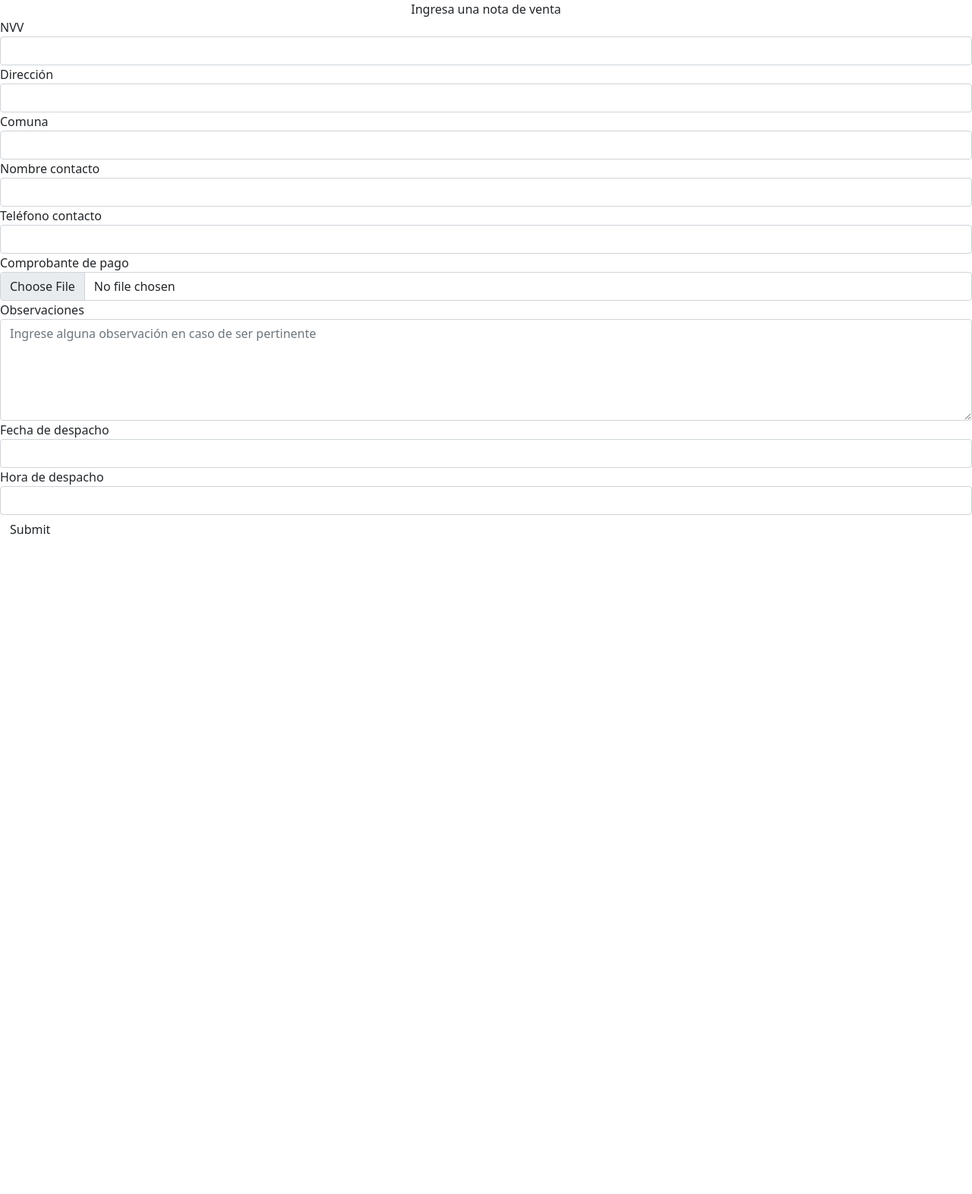
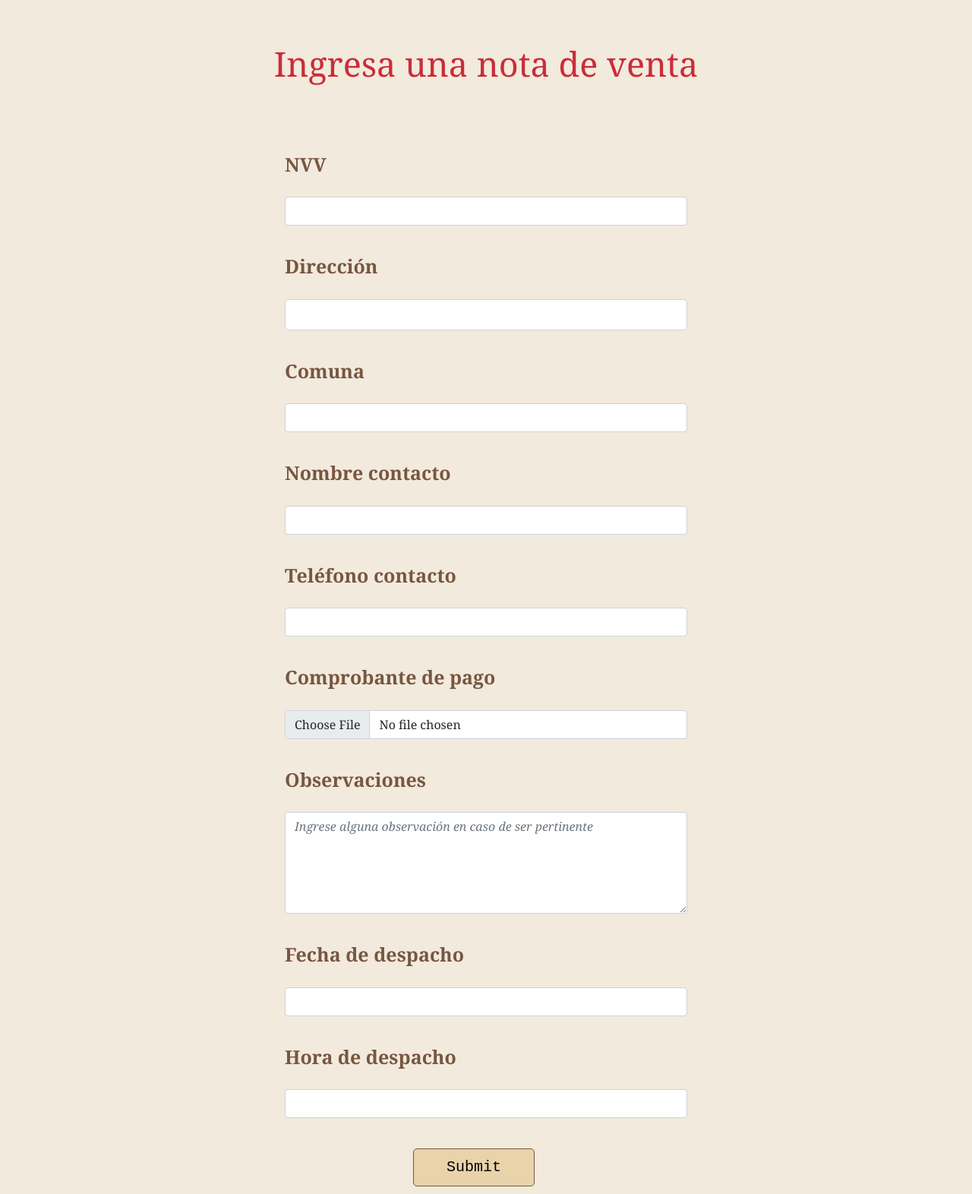
Before and after one commit to ElViisho/ProjectMejoraDespacho, a Django app: page /form in a window 1280 px wide. Shown: the whole page at 76% size. Before the commit the page ends 703 px from the top, so only its background shows below. Run offline with Django 4.2, Linux system fonts and the light colour scheme.

Commit message:
Basic form for submitting

```diff
--- a/AppMejoraDespacho/form.py
+++ b/AppMejoraDespacho/form.py
@@ -3,9 +3,8 @@ from django.forms import ModelForm
 from django.contrib.auth.forms import UserCreationForm
 from django.contrib.auth.models import User
 from AppMejoraDespacho.models import *
+import re
 
-patron_alpanum = r"[a-zA-Z0-9 ]*"
-patron_alphabetic = r"[a-zA-Z ]*"
 
 def validar_archivo(archivo):
     '''
@@ -37,3 +36,23 @@ class ingresoForm(forms.Form):
     observaciones = forms.CharField(label="Observaciones", required = False, widget=forms.Textarea(attrs={"rows":5, "cols":20, "placeholder": "Ingrese alguna observación en caso de ser pertinente"}))
     fecha_despacho = forms.DateField(label='Fecha de despacho', input_formats=['%d/%m/%Y'], required=True)
     hora_despacho = forms.TimeField(label='Hora de despacho', input_formats=['%H:%M'], required=True)
+
+    def clean_nvv(self):
+        '''
+        Metodo que validara el campo de nvv
+        '''
+        dato = self.cleaned_data['nvv']
+        regex = re.compile(r'(V[0-9]*)')
+        if(regex.fullmatch(dato) is None):
+            raise forms.ValidationError("Error con el campo NVV: ingrese formato correcto (V123456)")
+        return dato
+
+    def clean_cont_telefono(self):
+        '''
+        Metodo que validara el campo de telefono
+        '''
+        dato = self.cleaned_data['cont_telefono']
+        regex = re.compile(r'(\+?[0-9]+)')
+        if(regex.fullmatch(dato) is None):
+            raise forms.ValidationError("Error con el campo Teléfono: número de teléfono inválido")
+        return dato
--- a/AppMejoraDespacho/models.py
+++ b/AppMejoraDespacho/models.py
@@ -13,7 +13,7 @@ class Ordenes(models.Model):
     nvv = models.CharField(max_length = 20, primary_key=True)
     fecha_nvv = models.DateField(db_index=True)
     fecha_solicitud = models.DateField(auto_now_add=True, db_index=True)
-    rut = models.CharField(max_length=12, db_index=True)
+    rut = models.CharField(max_length=13, db_index=True)
     cliente = models.CharField(max_length=200, db_index=True)
     direccion = models.CharField(max_length=250)
     comuna = models.CharField(max_length=50, db_index=True)
--- /dev/null
+++ b/AppMejoraDespacho/static/css/apprest.css
@@ -0,0 +1,107 @@
+body {
+	background-color: #f2eadc;
+	font-family:  "Playfair Display", Georgia, "Times New Roman", serif/*rtl:Amiri, Georgia, "Times New Roman", serif*/;;
+}
+
+.menu {
+	margin-bottom: 2%;
+	grid-column: auto;
+	padding-bottom: 8px;
+	text-align: center;
+	background-color: #c92d39;
+	border-radius: 5px;
+}
+
+.opcion-menu{
+	background-color: #f2eadc;
+	display: inline-block;
+	text-align: center;
+	margin: 10px;
+	color: rgb(255, 255, 255);
+	padding-top: 8px;
+	padding-bottom: 8px;
+	padding-left: 8px;
+	padding-right: 8px;
+	border-radius: 5px;
+	transition: background-color 1s, border-radius 1s;
+}
+
+.opcion-menu:hover {
+	cursor: pointer;
+	background-color: white;
+	color: rgb(230, 204, 204);
+	border-color: white;
+}
+
+.opcion-link{
+	color: black;
+	text-decoration: none;
+}
+
+.titulo_pagina {
+	font-size: 45px;
+	text-align: center;
+    font-family: "Playfair Display", Georgia, "Times New Roman", serif/*rtl:Amiri, Georgia, "Times New Roman", serif*/;
+	margin-bottom: 50px;
+	margin-top: 50px;
+	margin-left: 25%;
+	color: #c92d39;
+	border-radius: 50%;
+	width: 50%;
+	height: 25%;
+}
+
+input#buscador{
+    border-radius: 5px;
+	width: fit-content;
+    background-color: rgb(255 228 196);
+    text-align: justify;
+    color: rgb(119, 86, 65);
+}
+
+input#buscador_boton{
+    color:black;
+    font-family: 'Courier New', Courier, monospace;
+    font-style: normal;
+    transition: background-color 1s , border-color 1s;
+    background-color: rgb(233, 211, 170);
+    border-radius: 5px;
+    border-color: rgb(119, 86, 65);
+    border-style: solid;
+    border-radius: 5px;
+    text-align: center;
+}
+
+input#buscador_boton:hover{
+	cursor: pointer;
+}
+
+.icons{
+	text-align: center;
+	margin-bottom: 5%;
+}
+
+@media only screen and (max-width: 700px) {
+	.menu{
+		display: block;
+	}
+}
+
+@media only screen and (min-width: 850px) {
+	.titulo {
+		margin-left: 25%;
+		margin-right: 25%;
+	}
+}
+
+.calificacion{
+    background-color: white;
+    border: 1px solid rgba(0,0,0,.125);
+    padding: 15px;
+    margin-bottom: 10px;
+}
+
+.calif:hover{
+    background-color: rgb(248, 240, 240);
+    cursor: pointer;
+}
--- /dev/null
+++ b/AppMejoraDespacho/static/css/apprest_form.css
@@ -0,0 +1,92 @@
+.form{
+    margin-left: 25%;
+    margin-right: 25%;
+    padding-top: 10px;
+    border-radius: 10px;
+}
+
+td{
+    padding-right: 15px;
+    color: #5b3924;
+    font-style: oblique;
+}
+
+label{
+    font-size: 25px;
+    color: rgb(119, 86, 65);
+    font-weight: bold;
+}
+
+.block-form{
+    margin-top: 15px;
+    margin-bottom: 25px;
+    margin-left: 50px;
+    margin-right: 50px;
+    display: grid;
+    padding: 5px;
+}
+
+.check-form{
+    text-align: justify;
+    justify-content: space-evenly;
+}
+
+input#id_nombre, input#id_pais, input#id_ciudad, input#id_direccion, textarea{
+    font-size: large;
+    border-radius: 5px;
+    background-color: white;
+    font-style: italic;
+    color: #5b3924;
+}
+
+#descripcion{
+    border-radius: 5px;
+    background-color: white;
+    font-style: italic;
+    text-align: justify;
+    color: #5b3924;
+}
+
+input#foto{
+    color:black;
+    font-family: 'Courier New', Courier, monospace;
+    font-style: normal;
+    transition: background-color 1s , border-color 1s;
+    background-color: rgb(233, 211, 170);
+    border-radius: 5px;
+    text-align: center;
+}
+
+#boton{
+    color:black;
+    font-size: 20px;
+    font-family: 'Courier New', Courier, monospace;
+    font-style: normal;
+    transition: background-color 1s , border-color 1s;
+    background-color: rgb(233, 211, 170);
+    border-radius: 5px;
+    border-color: rgb(119, 86, 65);
+    border-style: solid;
+    border-radius: 5px;
+    margin-top: 10px;
+    margin-bottom: 10px;
+    margin-left: 35%;
+    text-align: center;
+    width: 25%;
+    height: 50px;
+}
+
+#boton:hover{
+    cursor: pointer;
+    background-color: rgb(253, 253, 253);
+    border-color: aliceblue;
+    transition-duration: 1s;
+}
+
+@media only screen and (max-width: 950px) {
+    .form{
+        margin-left: 25px;
+        margin-right: 25px;
+        transition: margin-left 2s, margin-right 2s;
+    }
+}
--- /dev/null
+++ b/AppMejoraDespacho/static/js/js_form.js
@@ -0,0 +1,6 @@
+
+// Redicicionara la pagina actual a otra pagina
+// inputs: url <string>
+function redireccionarLink(url){
+    location.replace(url);
+}
--- a/AppMejoraDespacho/templates/AppMejoraDespacho/form.html
+++ b/AppMejoraDespacho/templates/AppMejoraDespacho/form.html
@@ -9,7 +9,8 @@
         <script src="{% static 'js/js_form.js' %}"></script>
                 <link rel="stylesheet" href="{% static 'css/apprest.css' %}">
         <link rel="stylesheet" href="{% static 'css/apprest_form.css' %}">
-    </head>
+
+        </head>
 
     <div class="titulo_pagina d-flex justify-content-center">Ingresa una nota de venta</div>
     <div class="mensajeAlerta">
@@ -37,7 +38,6 @@
           </div>
           {% endif %}
         {% endfor %}
-
         <input class="btn btn-default" class="boton-sumbit" id="boton" type="submit" onclick="return validarFormulario()">
     </form>
     </body>
```
Also changed, not shown: AppMejoraDespacho/static/css/perfil.css (added, +117 -0 lines), AppMejoraDespacho/templates/AppMejoraDespacho/inicio.html (+7 -1 lines).
